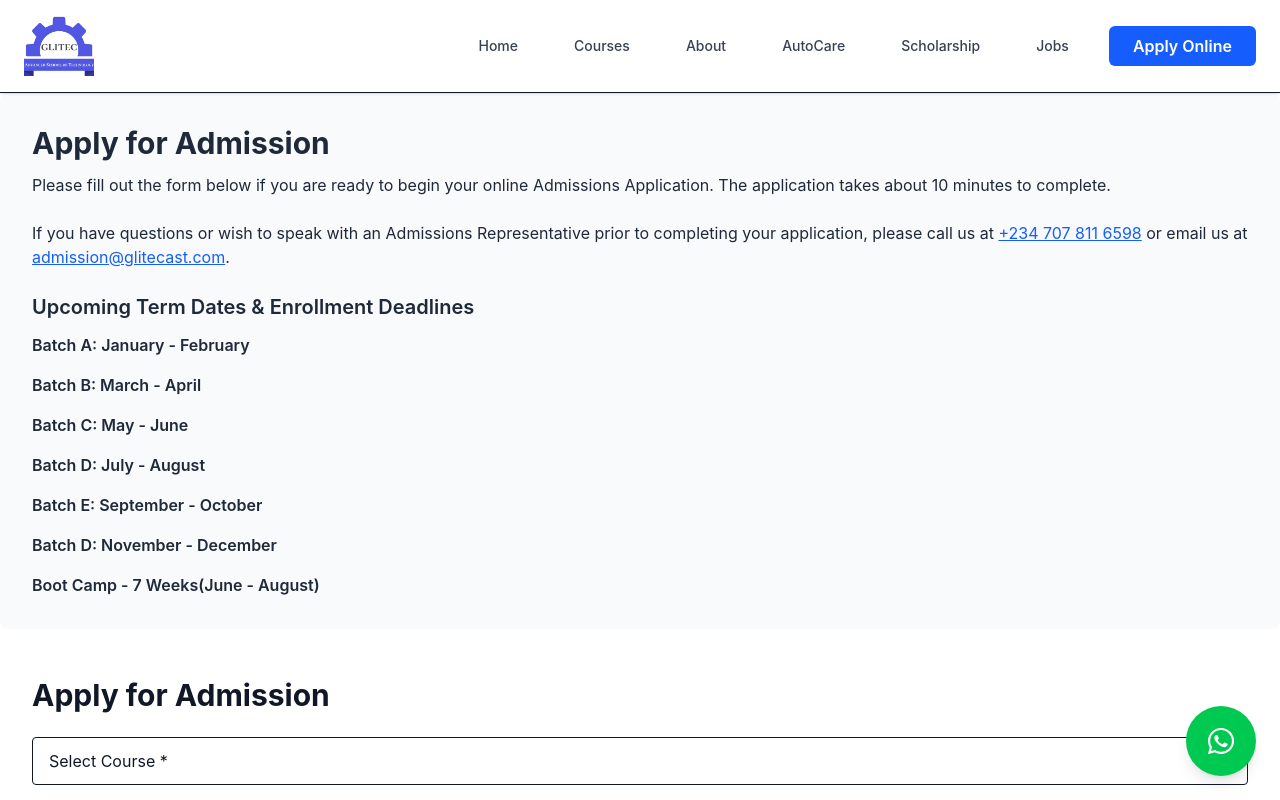
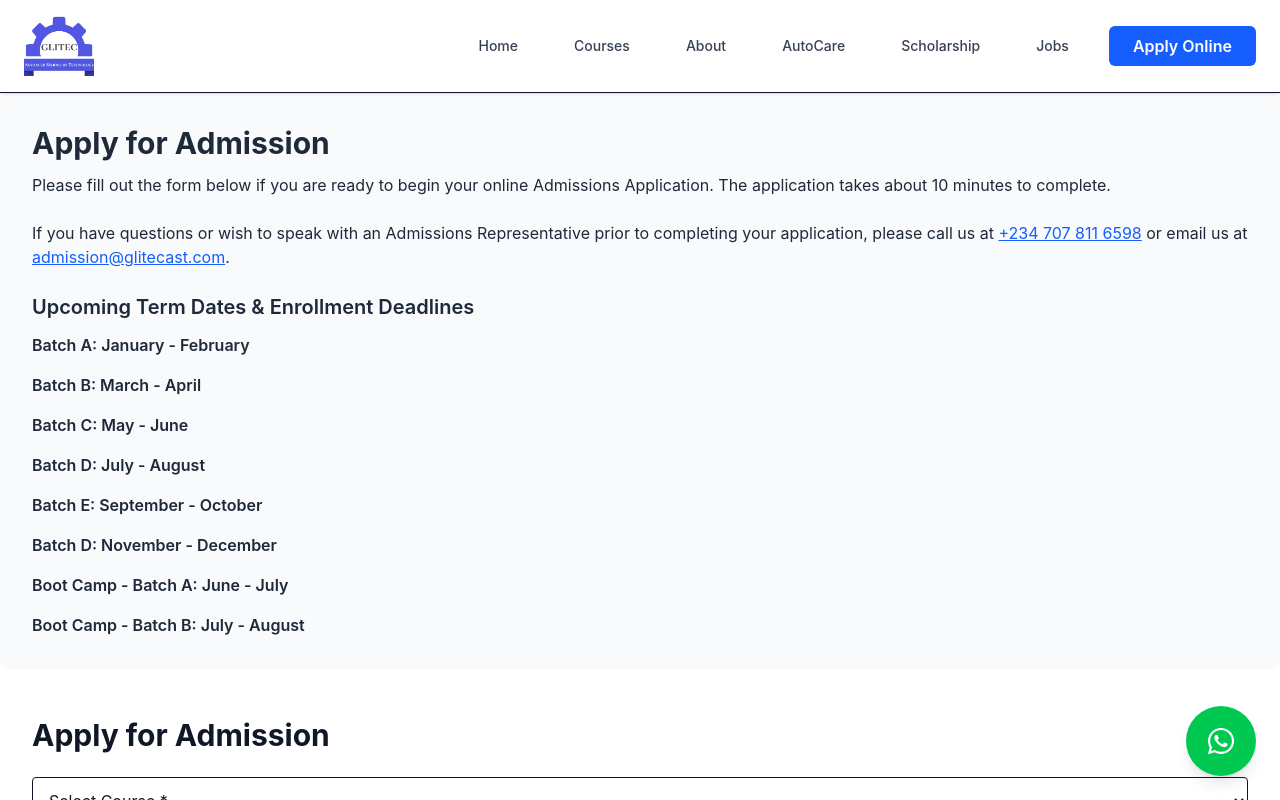
Before and after one commit to Macpherson3903/glitec-ecosystem, a Next.js app in the folder apps/web/: page /apply in a window 1280 px wide. Shown: the top 800 px of the page. Built offline with nearby package versions, Linux system fonts and the light colour scheme.

Commit message:
Refactor ApplyDetails component to update Boot Camp batch naming conventions and add new batch details for July - August.

```diff
--- a/apps/web/app/apply/components/ApplyDetails.jsx
+++ b/apps/web/app/apply/components/ApplyDetails.jsx
@@ -68,9 +68,13 @@ export default function ApplyDetails() {
                     </li>
 
                     <li>
-                        <p className="font-semibold">Boot Camp - 7 Weeks(June - August)</p>
+                        <p className="font-semibold">Boot Camp - Batch A: June - July</p>
                         {/* <p>Start Date: June 2</p>
                         <p>Enrollment Deadline: May 30</p> */}
+                    </li>
+
+                    <li>
+                        <p className="font-semibold">Boot Camp - Batch B: July - August</p>
                     </li>
                 </ul>
             </div>
```
